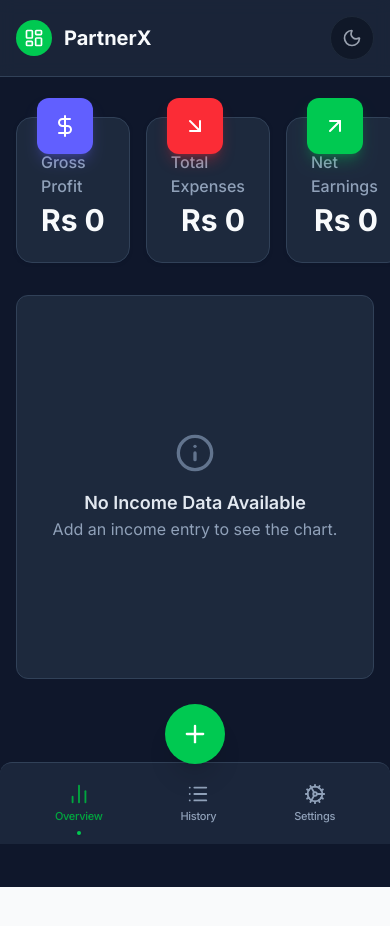
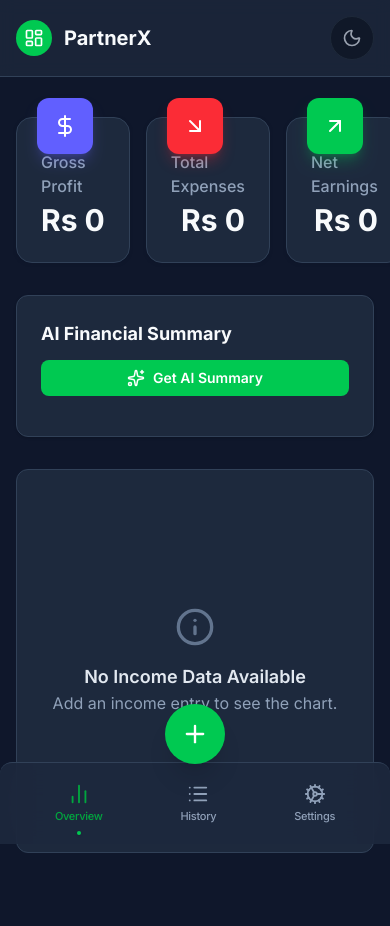
Before and after one commit to bukhtyarhaider/partnerx, a React (Vite) app: page / in a window 390 px wide. Shown: the top 926 px of the page. Before the commit the page ends 887 px from the top, so only its background shows below. Built offline with nearby package versions, Linux system fonts and the light colour scheme; no server answers.

Commit message:
feat: add FinancialSummary component to MobileLayout for enhanced financial insights

```diff
--- a/src/components/common/ExpandableCard.tsx
+++ b/src/components/common/ExpandableCard.tsx
@@ -58,14 +58,14 @@ export const ExpandableCard: React.FC<ExpandableCardProps> = ({
       className={`shadow-lg dark:shadow-2xl dark:shadow-black/25 ${
         isExpanded
           ? "fixed inset-1 z-50 flex flex-col bg-white/90 p-2 backdrop-blur-sm dark:bg-slate-800/90 md:inset-6 md:p-4"
-          : "relative rounded-xl bg-white px-3 py-2 md:p-4 dark:bg-slate-800"
+          : "relative rounded-xl bg-white px-1 py-2 md:p-4 dark:bg-slate-800"
       }`}
     >
       <motion.div
         layout
         className="mb-3 md:mb-4 flex flex-wrap items-center justify-between gap-2 md:gap-0"
       >
-        <h2 className="flex items-center text-lg md:text-xl font-semibold text-slate-800 dark:text-slate-50">
+        <h2 className="flex items-center text-lg px-2  md:text-xl font-semibold text-slate-800 dark:text-slate-50">
           {icon && <span className="mr-2 md:mr-3">{icon}</span>}
           {title}
         </h2>
--- a/src/page/MobileLayout.tsx
+++ b/src/page/MobileLayout.tsx
@@ -13,6 +13,7 @@ import { AddEntryModal } from "../components/mobile-specific/AddEntryModal";
 import type { AppHandlers } from "../hooks/useAppHandlers";
 import type { Financials } from "../hooks/useFinancials";
 import type { DonationPayout, Expense, Transaction } from "../types";
+import { FinancialSummary } from "../components/FinancialSummary";
 
 type MobileTab = "overview" | "history" | "settings";
 
@@ -41,6 +42,11 @@ export const MobileLayout = ({
         return (
           <div className="space-y-6">
             <Stats financials={financials} />
+            <FinancialSummary
+              transactions={sortedTransactions}
+              expenses={sortedExpenses}
+              financials={financials}
+            />
             <IncomeChart transactions={sortedTransactions} />
           </div>
         );
```
